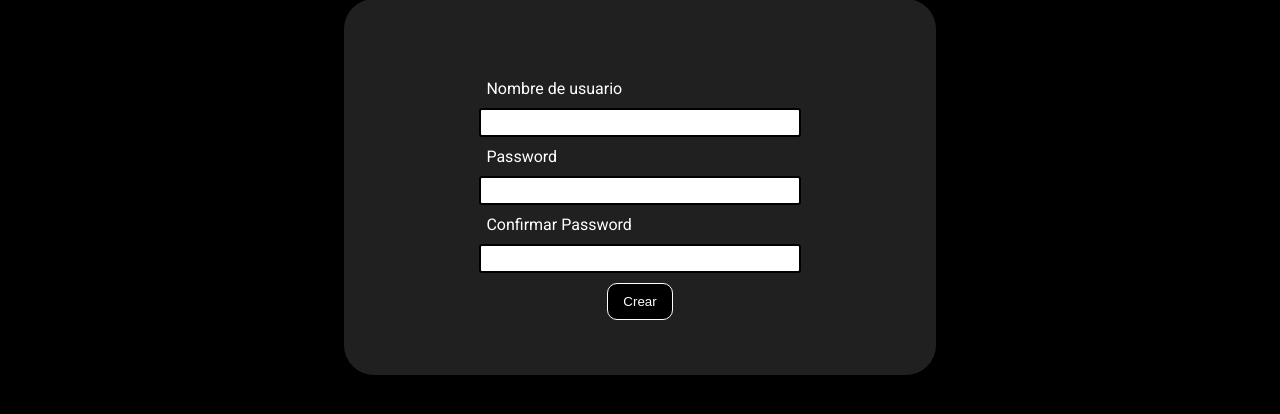
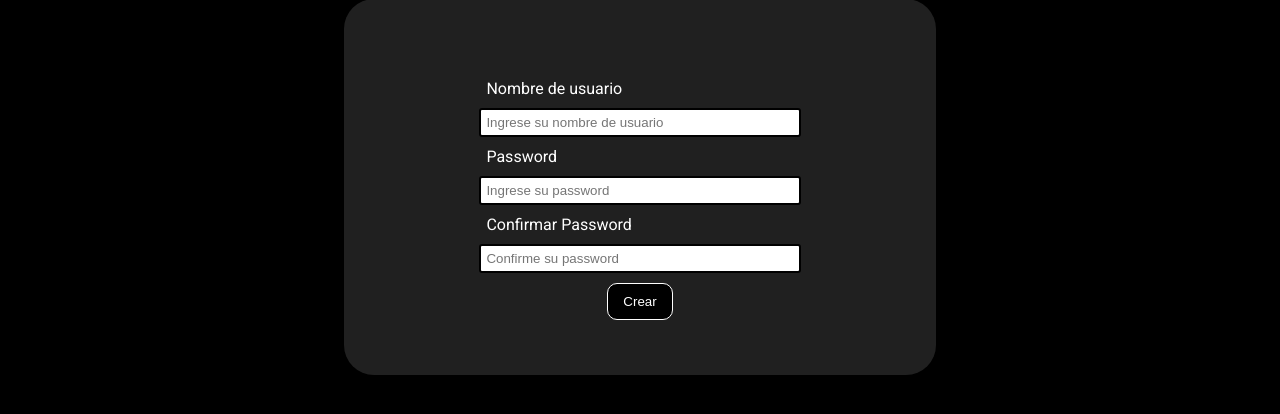
Before and after one commit to JorgePadierne/JS-App, a plain HTML site: page index.html in a window 1280 px wide. Shown: the part 284-698 px from the top of the page. Drawn offline with nearby package versions, Linux system fonts and the light colour scheme.

Commit message:
agregar placeholder a los input

```diff
--- a/index.html
+++ b/index.html
@@ -26,11 +26,11 @@
         <section>
             <form id="myForm" type="submit">
                 <label for=" usuario">Nombre de usuario</label>
-                <input type="text" id="usuario">
+                <input type="text" id="usuario" placeholder="Ingrese su nombre de usuario">
                 <label for="password">Password</label>
-                <input type="password" id="password">
+                <input type="password" id="password" placeholder="Ingrese su password">
                 <label for="password2">Confirmar Password</label>
-                <input type="password" id="password2">
+                <input type="password" id="password2" placeholder="Confirme su password">
                 <button type="submit" class="button">Crear</button>
             </form>
         </section>
```
Also changed, not shown: pages/loggin.html (+2 -2 lines).
